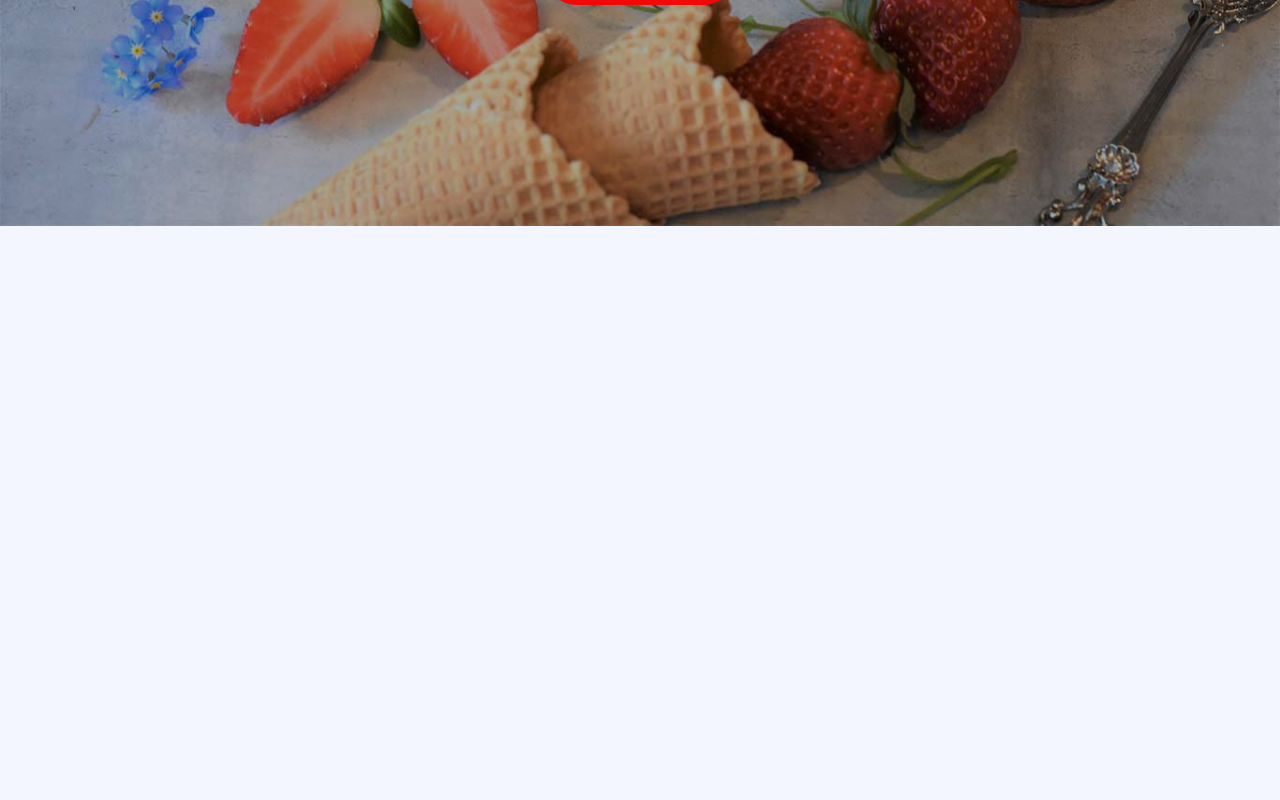
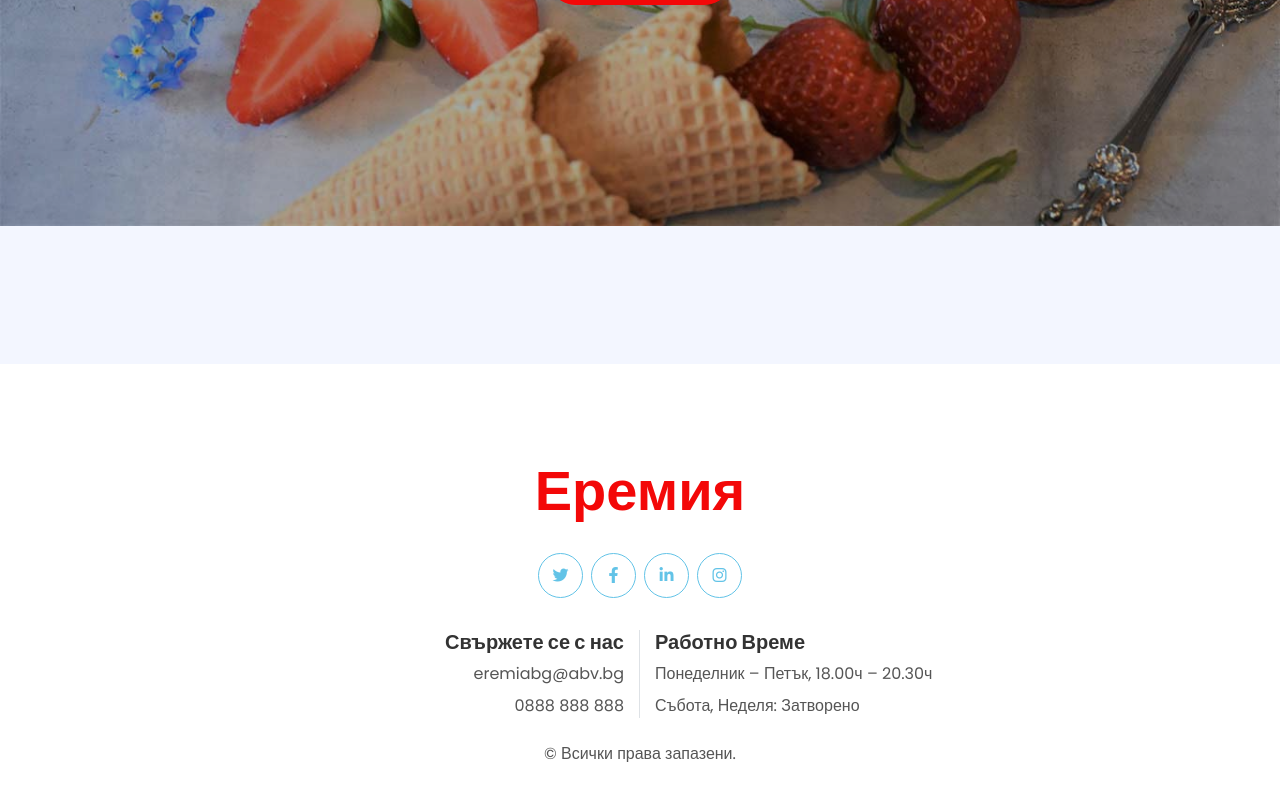
Before and after one commit to Virginia1188/Eremia, a React (Vite) app in the folder client/: page / in a window 1280 px wide. Shown: the part 625-1425 px from the top of the page. Before the commit the page ends 947 px from the top, so only its background shows below. Built offline with nearby package versions, Linux system fonts and the light colour scheme; a small style sheet from the web is missing.

Commit message:
Create Footer component

```diff
--- a/client/src/App.jsx
+++ b/client/src/App.jsx
@@ -5,6 +5,7 @@ import Navbar from './components/Navbar';
 import Home from './components/Home';
 import About from './components/About';
 import Studios from './components/Studios';
+import Footer from './components/Footer/Footer';
 
 function App() {
 
@@ -21,6 +22,7 @@ function App() {
         {/* <Route path='/' element={Home} /> */}
         {/* <Route path='/' element={Home} /> */}
       </Routes>
+      <Footer />
     </div>
   )
 }
--- /dev/null
+++ b/client/src/components/Footer/Footer.jsx
@@ -0,0 +1,42 @@
+
+
+export default function Footer() {
+
+    return (
+        <div className="container-fluid footer bg-light py-5" style={{marginTop: 90}}>
+            <div className="container text-center py-5">
+                <div className="row">
+                    <div className="col-12 mb-4">
+                        <a href="index.html" className="navbar-brand m-0">
+                            <h1 className="m-0 mt-n2 display-4 text-primary"><span className="text-secondary"></span>Еремия</h1>
+                        </a>
+                    </div>
+                    <div className="col-12 mb-4">
+                        <a className="btn btn-outline-secondary btn-social mr-2" href="#"><i className="fab fa-twitter"></i></a>
+                        <a className="btn btn-outline-secondary btn-social mr-2" href="#"><i className="fab fa-facebook-f"></i></a>
+                        <a className="btn btn-outline-secondary btn-social mr-2" href="#"><i className="fab fa-linkedin-in"></i></a>
+                        <a className="btn btn-outline-secondary btn-social" href="#"><i className="fab fa-instagram"></i></a>
+                    </div>
+                    <div className="col-12 mt-2 mb-4">
+                        <div className="row">
+                            <div className="col-sm-6 text-center text-sm-right border-right mb-3 mb-sm-0">
+                                <h5 className="font-weight-bold mb-2">Свържете се с нас</h5>
+                                <p className="mb-2">eremiabg@abv.bg</p>
+                                <p className="mb-0">0888 888 888</p>
+                            </div>
+                            <div className="col-sm-6 text-center text-sm-left">
+                                <h5 className="font-weight-bold mb-2">Работно Време</h5>
+                                <p className="mb-2">Понеделник – Петък, 18.00ч – 20.30ч</p>
+                                <p className="mb-0">Събота, Неделя: Затворено</p>
+                            </div>
+                        </div>
+                    </div>
+                    <div className="col-12">
+                        <p className="m-0">&copy; Всички права запазени.
+                        </p>
+                    </div>
+                </div>
+            </div>
+        </div>
+    );
+}
```
